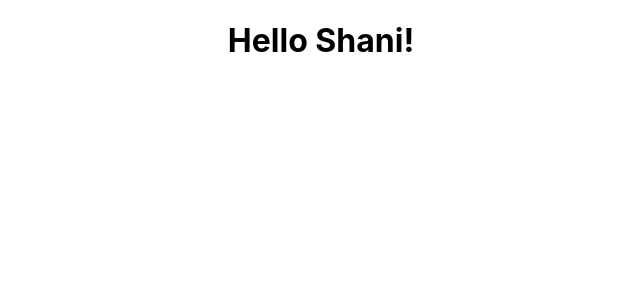
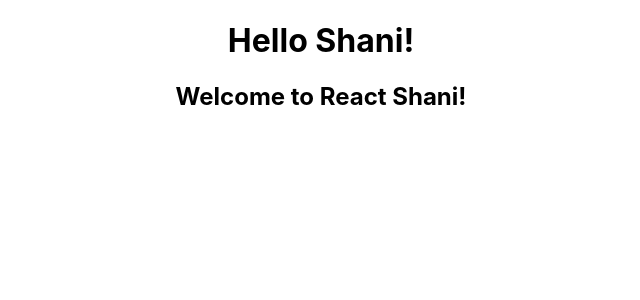
Before and after one commit to Shani-Kumar-Gupta/Gem-MEARN-Training-2023, a React (Create React App) app in the folder React/workspace/hello-world/: page / in a window 1280 px wide. Shown: the top 300 px of the page, without its empty margins (319-959 px from the left). Built offline with nearby package versions, Linux system fonts and the light colour scheme.

Commit message:
Class based component

```diff
--- a/React/workspace/hello-world/src/App.js
+++ b/React/workspace/hello-world/src/App.js
@@ -1,10 +1,12 @@
 import './App.css';
 import Greet from './components/Greet';
+import Welcome from './components/Welcome';
 
 function App() {
   return (
     <div className="App">
       <Greet />
+      <Welcome />
     </div>
   );
 }
--- a/React/workspace/hello-world/src/components/Greet.js
+++ b/React/workspace/hello-world/src/components/Greet.js
@@ -1,11 +1,11 @@
-import React from 'react';
+import React, { memo } from 'react';
 
 const Greet = () => {
   return (
-    <div classNames='greet'>
+    <div classNames="greet">
       <h1>Hello Shani!</h1>
     </div>
   );
 };
 
-export default Greet;
+export default memo(Greet);
--- /dev/null
+++ b/React/workspace/hello-world/src/components/Welcome.js
@@ -0,0 +1,18 @@
+import React, { memo } from 'react';
+
+class Welcome extends React.Component {
+  constructor(props) {
+    super(props);
+    this.state = {};
+  }
+
+  render() {
+    return (
+      <div className="welcome">
+        <h2>Welcome to React Shani!</h2>
+      </div>
+    );
+  }
+}
+
+export default memo(Welcome);
```
Also changed, not shown: 1 other file (tests, documents, lock files or other folders).
